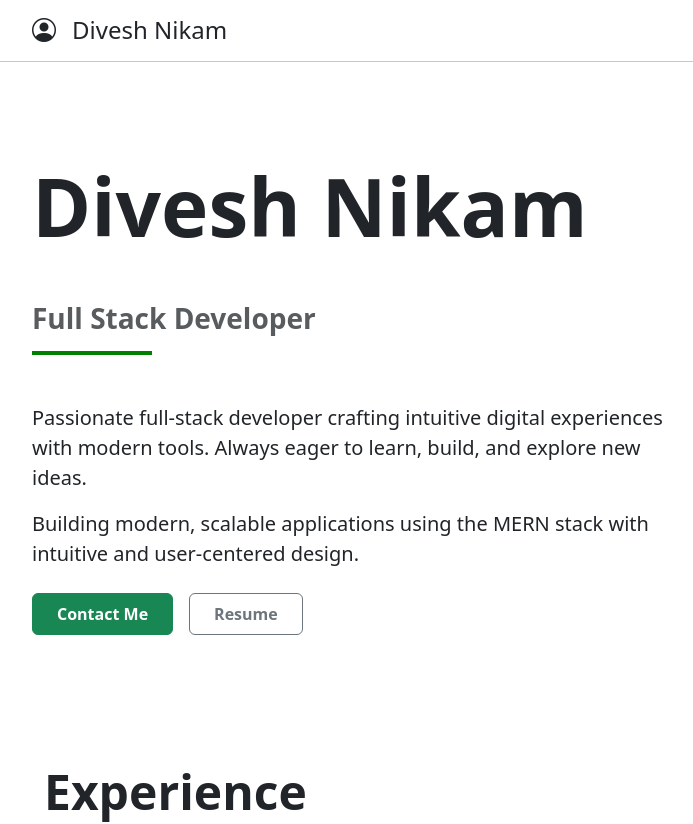
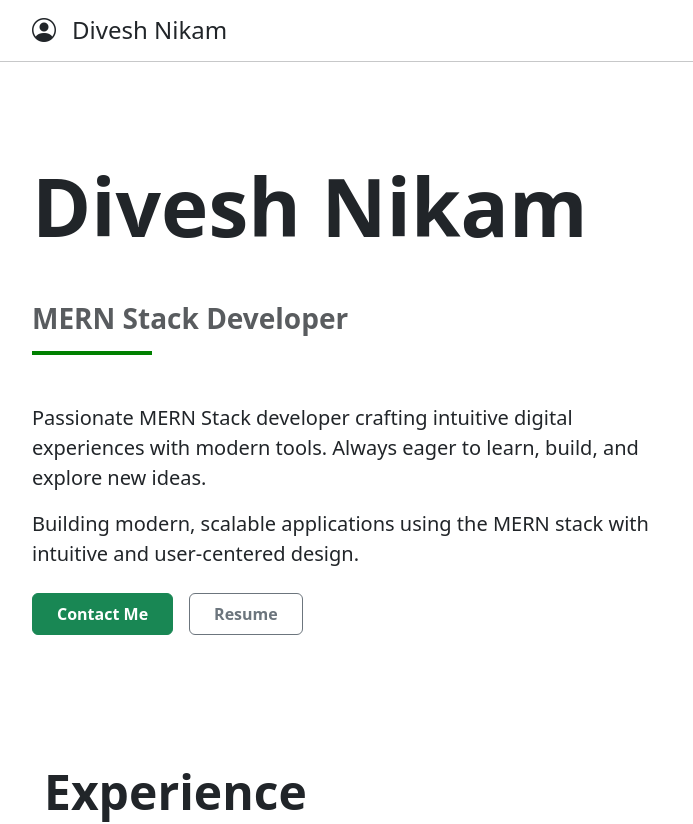
Before and after one commit to diveshnikam/my-portfolio, a React (Vite) app: page / in a window 1280 px wide. Shown: the top 824 px of the page, without its empty margins (50-743 px from the left). Built offline with nearby package versions, Linux system fonts and the light colour scheme.

Commit message:
Updated resume link in portfolio

```diff
--- a/src/App.jsx
+++ b/src/App.jsx
@@ -29,7 +29,7 @@
             </h1>
 
             <h3 className="fw-semibold text-muted mb-3">
-              Full Stack Developer
+              MERN Stack Developer
             </h3>
 
             <div
@@ -46,7 +46,7 @@
 
             <div className="lead fw-light text-dark mb-4 mt-5">
               <p>
-                Passionate full-stack developer crafting intuitive digital
+                Passionate MERN Stack developer crafting intuitive digital
                 experiences with modern tools. Always eager to learn, build, and
                 explore new ideas.
               </p>
@@ -68,7 +68,7 @@
               </button>
 
               <a
-                href="https://drive.google.com/file/d/1AyaiPh2Va5WSY4N6lJUdjLabvYYTQabf/view?usp=sharing"
+                href="https://drive.google.com/file/d/1aPMMcdGhsUO021z2Cjn1InoHs5Ti6kvw/view?usp=sharing"
                 target="_blank"
                 rel="noopener noreferrer"
                 className="btn btn-outline-secondary px-4 py-2 fw-semibold"
```
